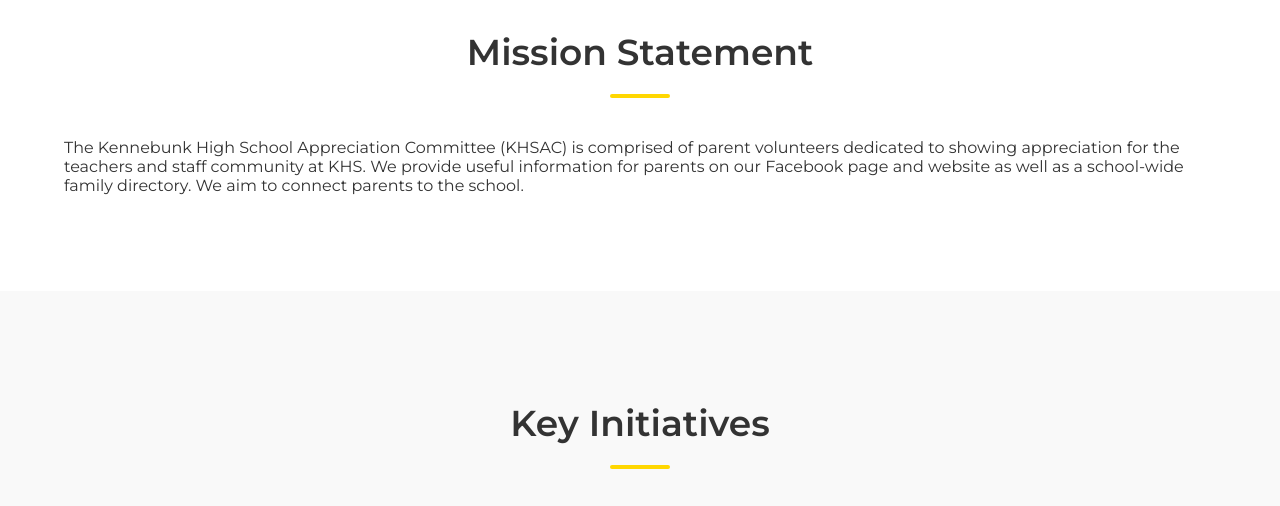
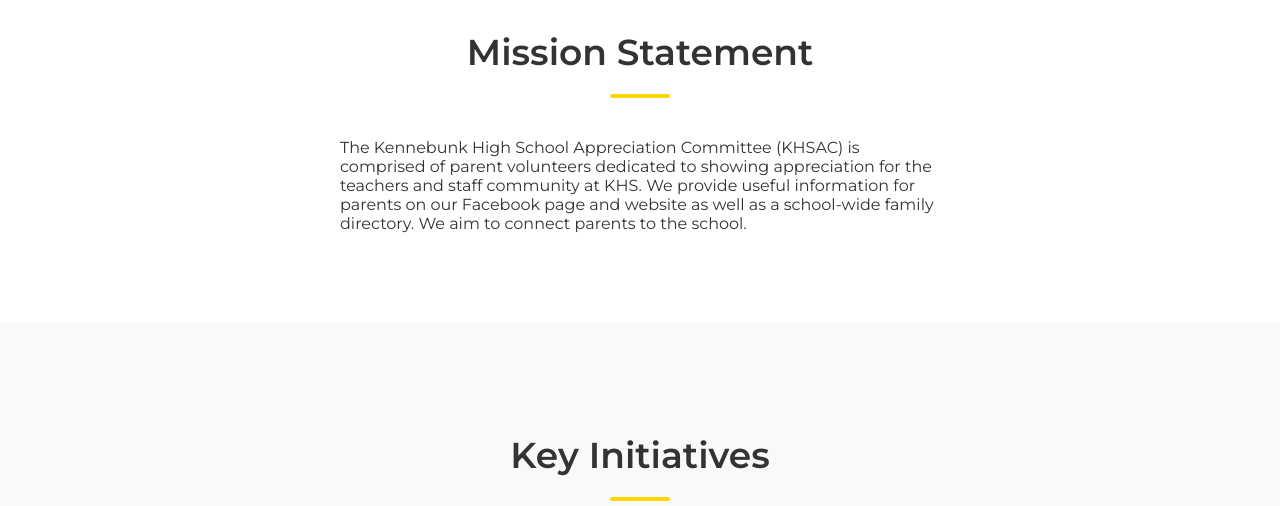
Before and after one commit to hen1227/khs-ac-website, a website built with webpack: page index.html in a window 1280 px wide. Shown: the part 880-1386 px from the top of the page. Built offline with nearby package versions, Linux system fonts and the light colour scheme; files whose address does not match are found by name.

Commit message:
changed the text spacing.

```diff
--- a/css/style.css
+++ b/css/style.css
@@ -21,6 +21,10 @@
   width: 90%;
   max-width: 1200px;
   margin: 0 auto;
+}
+.container p {
+  max-width: 600px;
+  margin: 10px auto;
 }
 
 .large-container {
```
